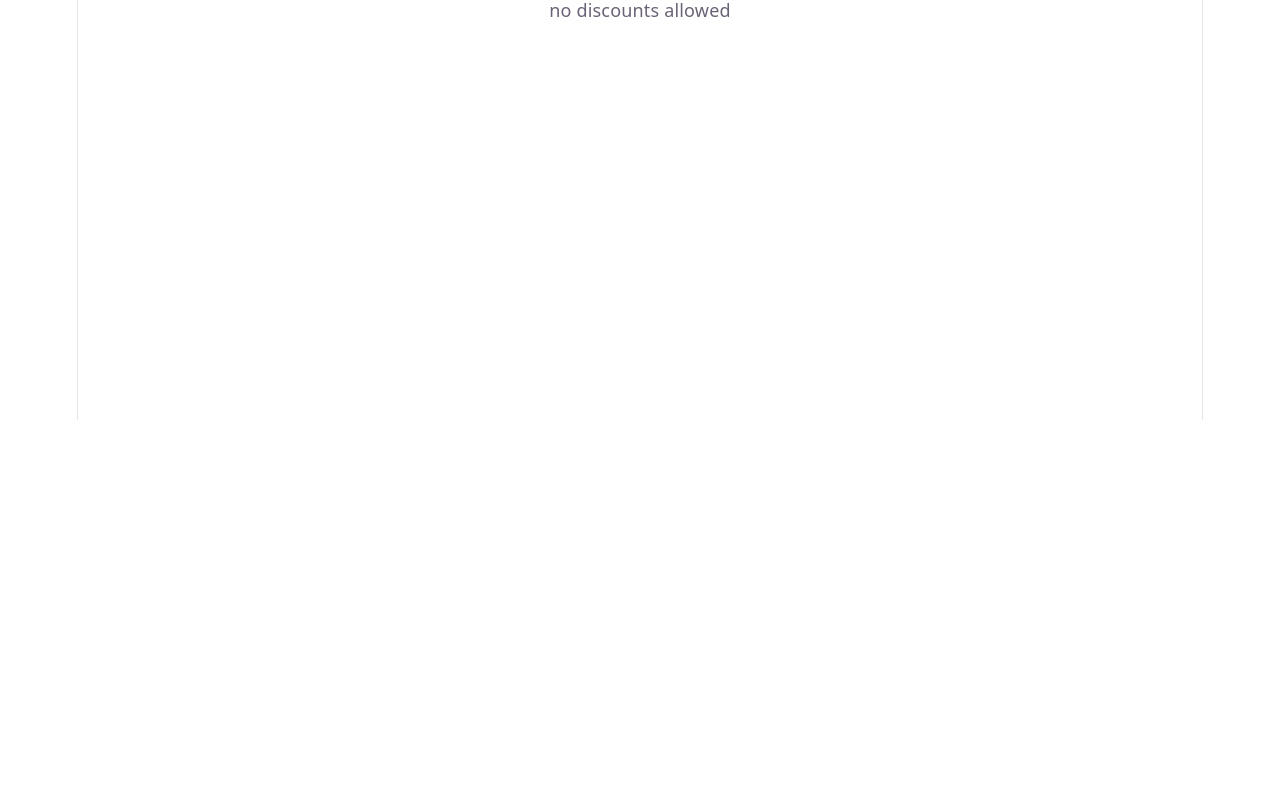
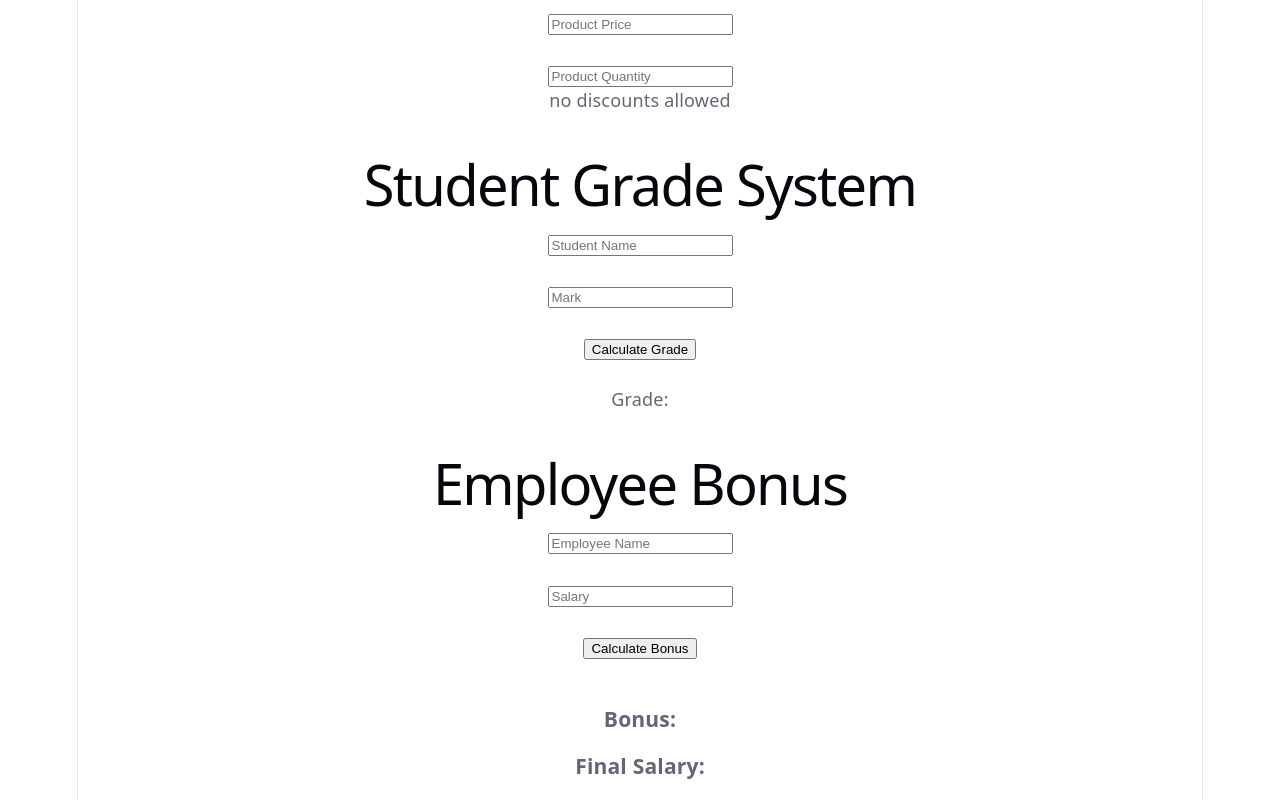
Before and after one commit to ravivarman31/Daily-tasks, a React (Vite) app: page / in a window 1280 px wide. Shown: the part 380-1180 px from the top of the page. Before the commit the page ends 800 px from the top, so only its background shows below. Built offline with nearby package versions, Linux system fonts and the light colour scheme.

Commit message:
Added Employee Salary Bonus Component

```diff
--- a/src/App.jsx
+++ b/src/App.jsx
@@ -1,7 +1,8 @@
 
+import EmployeeBonus from "./day_1_tasks/EmployeeBonus";
 import LoginForm from "./day_1_tasks/LoginForm";
 import ProductCalculator from "./day_1_tasks/ProductCalculator";
-
+import StudentGradeSystem from "./day_1_tasks/StudentGradeSystem";
 function App() {
 
   return (
@@ -9,8 +10,14 @@ function App() {
        <h1>Login Validation </h1>
        <LoginForm />
        <br/>
+       <h1>Product Calculator</h1>
        <ProductCalculator/>
-
+       <br/>
+       <h1>Student Grade System</h1>
+       <StudentGradeSystem/>
+       <br/>
+       <h1>Employee Bonus</h1>
+       <EmployeeBonus/>
     </div>
   );
 }
--- /dev/null
+++ b/src/day_1_tasks/EmployeeBonus.jsx
@@ -0,0 +1,53 @@
+import React from 'react'
+import { useState } from 'react'
+const EmployeeBonus = () => {
+    const [name, setName] = useState("");
+    const [salary, setSalary] = useState("");
+    const [bonus, setBonus] = useState("");
+    const [finalSalary, setFinalSalary] = useState("");
+
+    const handleCalculateBonus = (e) => {
+
+        e.preventDefault();
+
+        let bonusAmount = 0;
+
+        if (salary < 50000) {
+            bonusAmount = 5000;
+        } else if (salary > 30000) {
+            bonusAmount = 3000;
+        } else {
+            bonusAmount = 1000;
+        }
+
+        setBonus(bonusAmount);
+        setFinalSalary(Number(salary) + bonusAmount);
+
+
+
+
+
+
+    };
+
+
+
+  return (
+
+    <form onSubmit ={handleCalculateBonus}>
+        <input type="text" placeholder="Employee Name" onChange={(e) => setName(e.target.value)} />
+        <br/><br/>
+        <input type="number" placeholder="Salary" onChange={(e) => setSalary(e.target.value)} />
+        <br/><br/>
+        <button type="submit">Calculate Bonus</button>
+
+        <br/><br/>
+
+        <h3>Bonus:{bonus}</h3>
+        <h3>Final Salary: {finalSalary}</h3>
+    </form>
+
+  )
+}
+
+export default EmployeeBonus
--- /dev/null
+++ b/src/day_1_tasks/StudentGradeSystem.jsx
@@ -0,0 +1,49 @@
+import React from 'react'
+import { useState } from 'react'
+
+
+const StudentGradeSystem = () => {
+
+  const [name, setName] = useState("");
+  const [grades, setGrades] = useState("");
+  const [mark, setMark] = useState("");
+
+  const calculateGrade = () => {
+    const studentMarks = Number(mark);
+
+    if (studentMarks >=90) {
+        setGrades("A");
+    } else if (studentMarks >=75) {
+        setGrades("B");
+    } else if (studentMarks >=50) {
+        setGrades("C");
+    }else {
+        setGrades("Fail");
+    }
+
+  };
+
+
+
+  return (
+    <div>
+
+
+
+        <input type="text" placeholder='Student Name' value={name} onChange={(e) => setName(e.target.value)} />
+
+        <br/><br/>
+
+
+        <input type="number" placeholder='Mark' value={mark} onChange={(e) => setMark(e.target.value)} />
+        <br/><br/>
+
+        <button onClick={calculateGrade}>Calculate Grade</button>
+        <br/><br/>
+        <p>Grade: {grades}</p>
+
+    </div>
+  )
+}
+
+export default StudentGradeSystem
```
